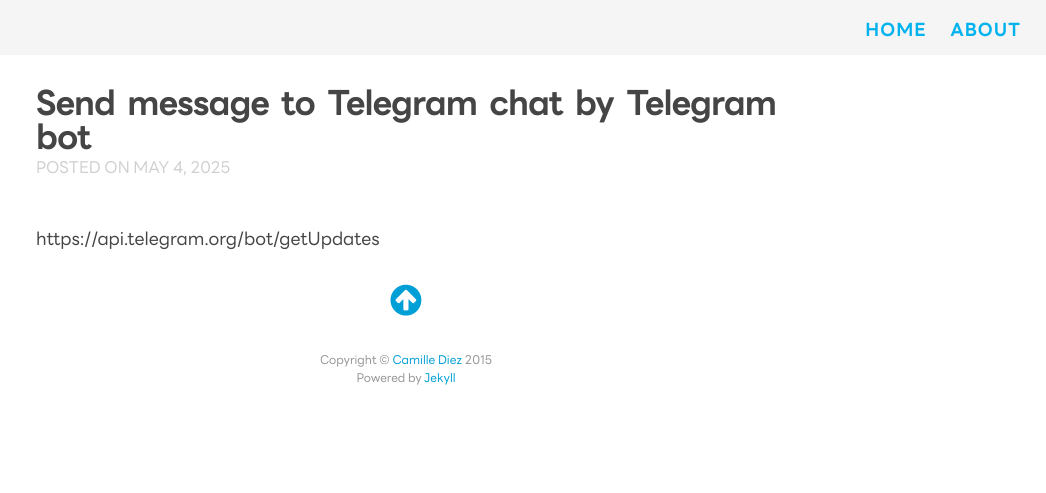
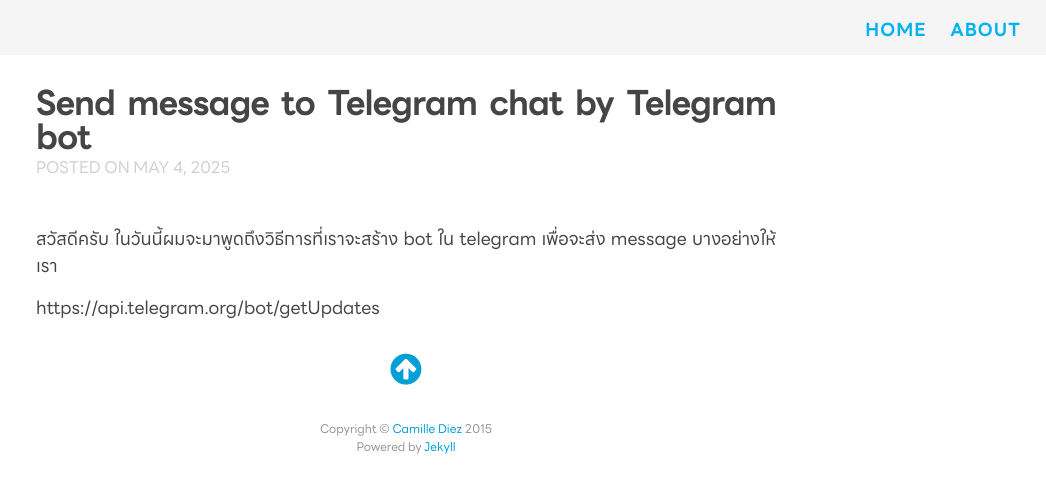
Before and after one commit to oat9002/oat9002.github.io, a Jekyll site: the page built from _posts/2025-05-04-send-message-to-telegram.md, in a window 1280 px wide. Shown: the top 493 px of the page, without its empty margins (234-1280 px from the left). Built offline with Jekyll 4.4.1, drawn with Linux system fonts in a browser that asks for light colours; nearby versions of some CDN libraries; some web fonts are replaced; some of the changed lines change nothing that is shown.

Commit message:
⬆️ Update dependencies in Gemfile.lock and improve configuration in _config.yml; add content to Telegram post

```diff
--- a/_config.yml
+++ b/_config.yml
@@ -16,7 +16,7 @@
 title: Viva!
 email: oat9002@hotmail.com
 description: > # this means to ignore newlines until "baseurl:"
-    Welcome to very cool blog which you will find a lot of things here. Especially about programming and my life ;)
+  Welcome to very cool blog which you will find a lot of things here. Especially about programming and my life ;)
 # Write an awesome description for your new site here. You can edit this
 # line in _config.yml. It will appear in your document head meta (for
 # Google search results) and in your feed.xml site description.
@@ -27,8 +27,12 @@
 # Build settings
 markdown: kramdown
 gems:
-    - jekyll-feed
-    - jemoji
+  - jekyll-feed
+  - jemoji
+  - jekyll-sass-converter
+sass:
+  style: compressed
+  sass_dir: _sass
 exclude:
-    - Gemfile
-    - Gemfile.lock
+  - Gemfile
+  - Gemfile.lock
--- a/_posts/2025-05-04-send-message-to-telegram.md
+++ b/_posts/2025-05-04-send-message-to-telegram.md
@@ -3,4 +3,6 @@
 title: Send message to Telegram chat by Telegram bot
 ---
 
+สวัสดีครับ ในวันนี้ผมจะมาพูดถึงวิธีการที่เราจะสร้าง bot ใน telegram เพื่อจะส่ง message บางอย่างให้เรา
+
 https://api.telegram.org/bot<YourBOTToken>/getUpdates
```
Also changed, not shown: Gemfile.lock.
